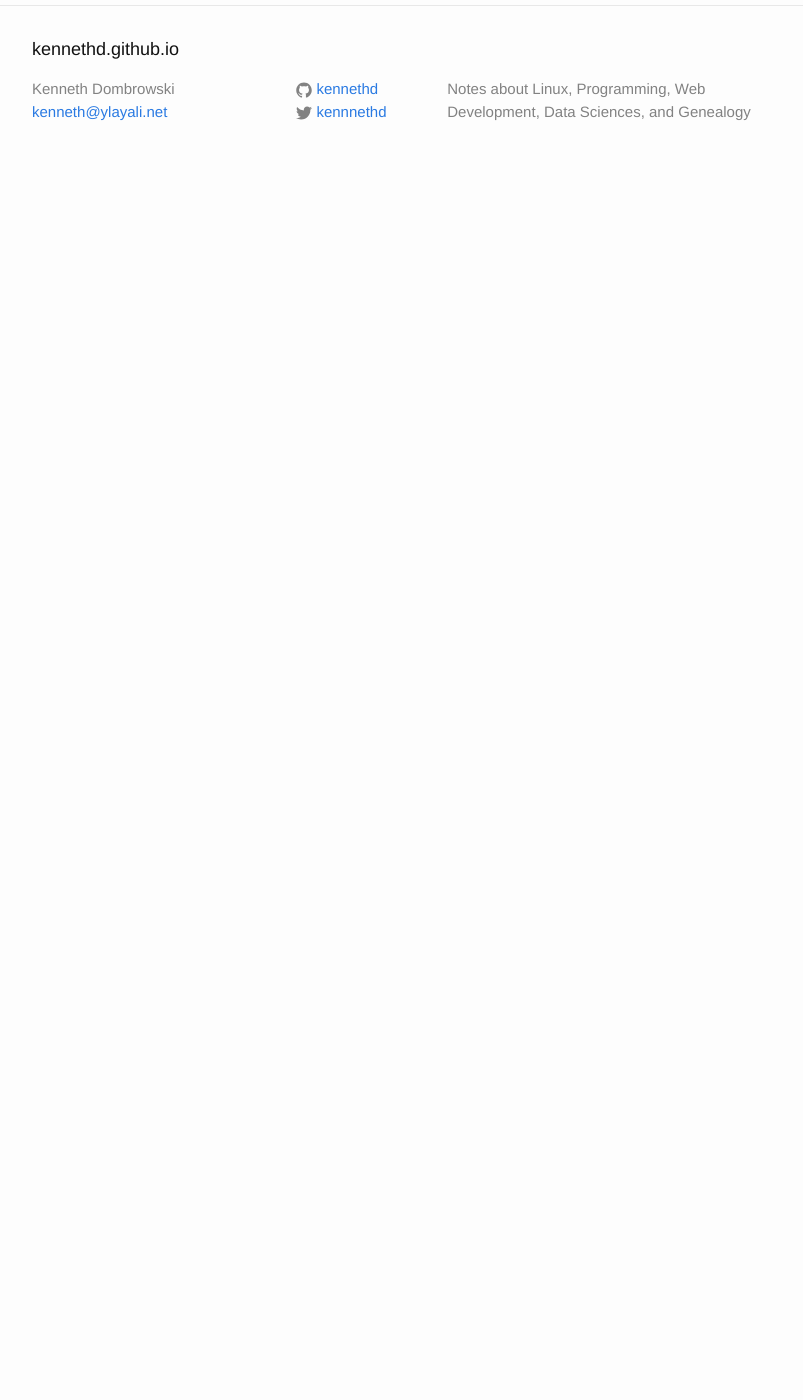
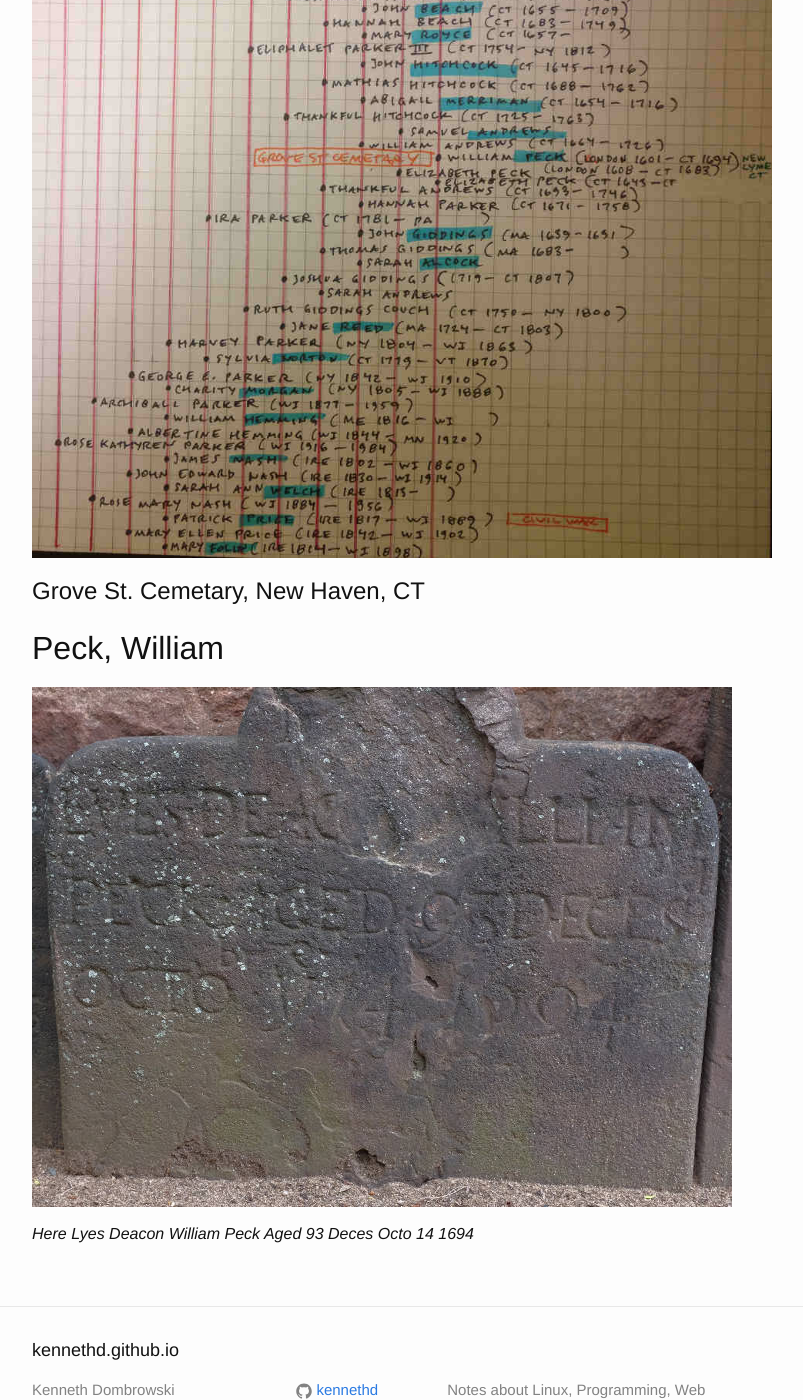
Before and after one commit to kennethd/kennethd.github.io, a Jekyll site: the page built from _posts/2019-04-10-parker-research.markdown, in a window 1280 px wide and 1400 px high, scrolled down 405 px. Shown: the whole window, without its empty margins (238-1041 px from the left). Built offline with Jekyll 4.4.1, drawn with Linux system fonts in a browser that asks for light colours; before the commit the page ends 900 px from its top, so only the background shows below that.

Commit message:
add Grove St. Cemetary section to Parker page with photo of William Peck's headstone

```diff
--- a/_posts/2019-04-08-babcock-research.markdown
+++ b/_posts/2019-04-08-babcock-research.markdown
@@ -1,7 +1,7 @@
 ---
 layout: post
 title:  "Babcock Line Research"
-date:   2019-04-09
+date:   2019-04-08
 categories: genealogy babcock
 ---
 
--- a/_posts/2019-04-08-parker-research.markdown
+++ /dev/null
@@ -1,13 +0,0 @@
----
-layout: post
-title:  "Parker Line Research"
-date:   2019-04-10
-categories: genealogy parker
----
-
-  * Table of Contents
-  {:toc}
-
-# Direct Parker Ancestors
-
-# Grove St. Cemetary, New Haven, CT
--- /dev/null
+++ b/_posts/2019-04-10-parker-research.markdown
@@ -0,0 +1,21 @@
+---
+layout: post
+title:  "Parker Line Research"
+date:   2019-04-10
+categories: genealogy parker
+---
+
+  * Table of Contents
+  {:toc}
+
+# Direct Parker Ancestors
+![Direct Ancestors of the Parker Line](/assets/genealogy/parker.direct.ancestors.jpg)
+
+# Grove St. Cemetary, New Haven, CT
+
+## Peck, William
+
+
+![William Peck headstone](/assets/genealogy/peck.william.grovest.1694.jpg)
+
+_Here Lyes Deacon William Peck Aged 93 Deces Octo 14 1694_
```
Also changed, not shown: assets/genealogy/parker.direct.ancestors.jpg (added), assets/genealogy/peck.william.grovest.1694.jpg (added).
